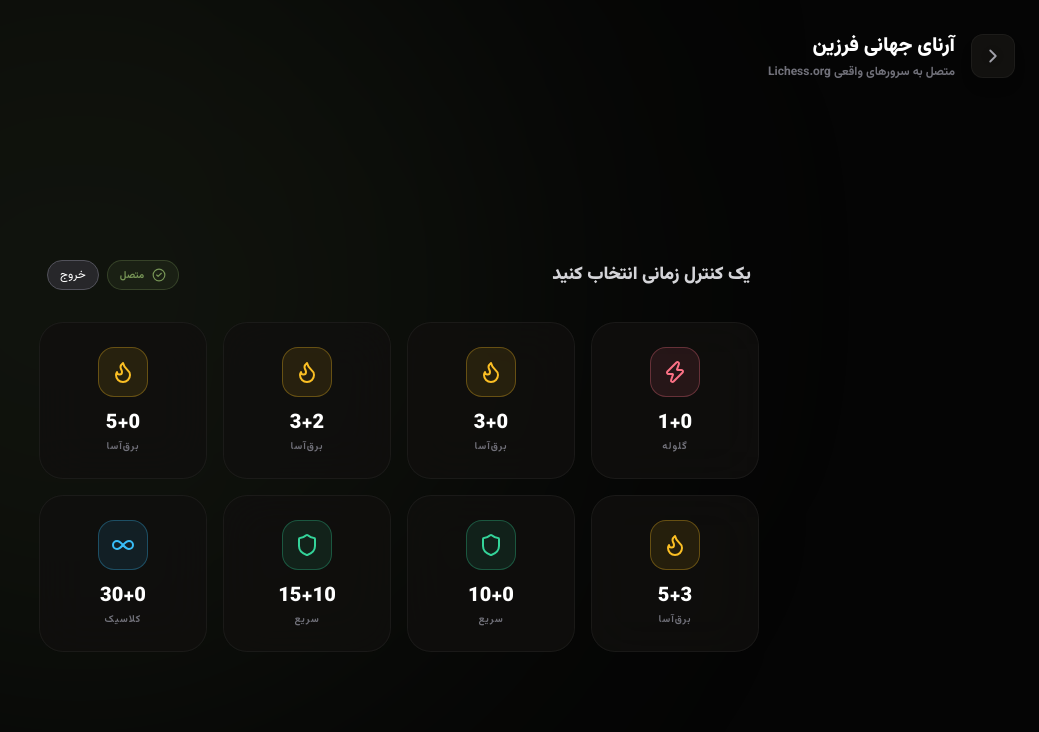
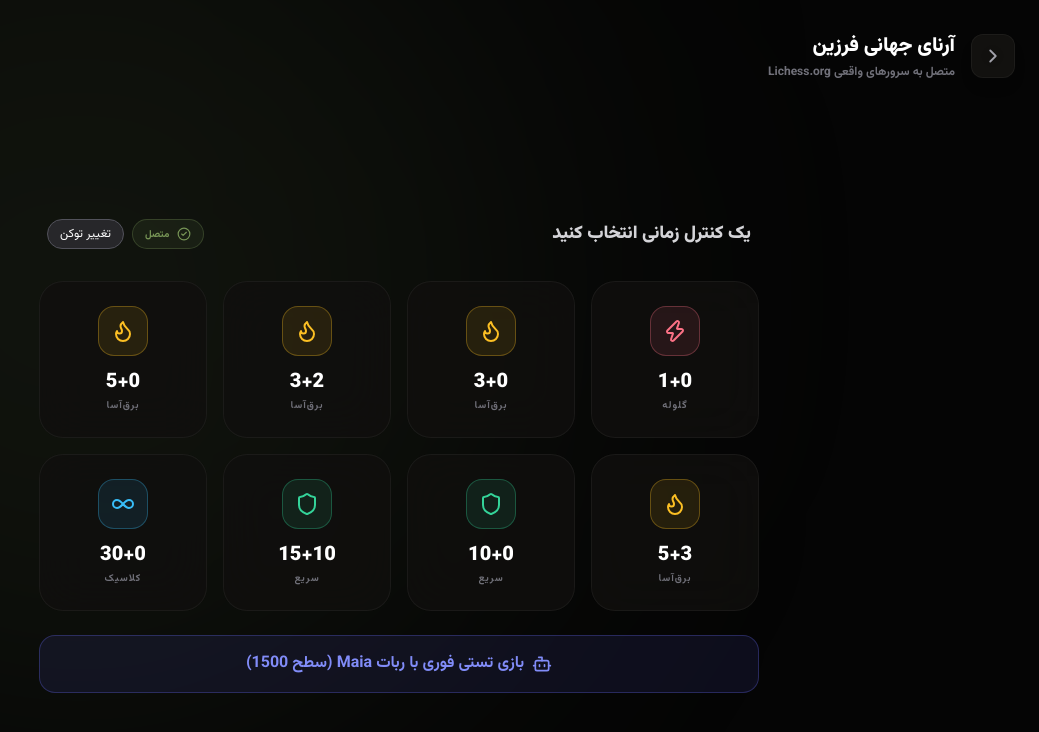
Before and after one commit to Lasp-ir/farzin-app, a React (Vite) app: page /play/online/lobby in a window 1280 px wide. Shown: the top 732 px of the page, without its empty margins (241-1280 px from the left). Built offline with nearby package versions, Linux system fonts and the light colour scheme; sample sign-in values are in the browser's storage.

Commit message:
fix(PlayOnline): resolve 400 Bad Request on Lichess seek API by ensuring implicit fetch URLSearchParams bindings and implementing exact remote error translation

```diff
--- a/src/pages/LichessLobby.tsx
+++ b/src/pages/LichessLobby.tsx
@@ -1,7 +1,7 @@
 import { useState, useEffect } from 'react';
 import { useNavigate } from 'react-router-dom';
 import { motion, AnimatePresence } from 'framer-motion';
-import { ChevronRight, Zap, Flame, Infinity as InfinityIcon, Shield, Search, X, CheckCircle2, AlertCircle } from 'lucide-react';
+import { ChevronRight, Zap, Flame, Infinity as InfinityIcon, Shield, Search, X, CheckCircle2, AlertCircle, Bot } from 'lucide-react';
 
 export default function LichessLobby() {
     const navigate = useNavigate();
@@ -19,13 +19,12 @@ export default function LichessLobby() {
         return () => clearInterval(interval);
     }, [isSearching]);
 
-    // ورود واقعی (ذخیره توکن کاربر)
     const handleLogin = () => {
         if (!inputToken.trim()) {
             setError("لطفاً توکن را وارد کنید");
             return;
         }
-        // تست توکن با درخواست به لیچس
+
         fetch('https://lichess.org/api/account', {
             headers: { 'Authorization': `Bearer ${inputToken}` }
         }).then(res => {
@@ -34,18 +33,17 @@ export default function LichessLobby() {
                 setToken(inputToken);
                 setError(null);
             } else {
-                setError("توکن نامعتبر است. لطفاً توکنی با دسترسی Board API ایجاد کنید.");
+                setError("توکن نامعتبر است. لطفاً توکنی با دسترسی Play games with the board API ایجاد کنید.");
             }
         }).catch(() => setError("خطا در برقراری ارتباط با لیچس."));
     };
 
-    // خروج
     const handleLogout = () => {
         localStorage.removeItem('lichess_token');
         setToken(null);
     };
 
-    // 🌟 درخواست واقعی بازی از لیچس
+    // 🌟 درخواست هوشمند بازی از لیچس با کالبدشکافی ارورهای 400
     const handleSeek = async (timeControl: string) => {
         if (!token) return;
         setIsSearching(true);
@@ -56,26 +54,43 @@ export default function LichessLobby() {
         const increment = parseInt(incStr, 10);
 
         try {
-            // استفاده از Lichess Board API برای ارسال درخواست بازی
-            // چون این یک استریم است، از fetch به صورت معمول استفاده نمی‌شود، بلکه بادی رو می‌خونیم
+            const formData = new URLSearchParams();
+            formData.append('rated', 'false');
+            formData.append('time', minutes.toString());
+            formData.append('increment', increment.toString());
+
             const response = await fetch('https://lichess.org/api/board/seek', {
                 method: 'POST',
                 headers: {
                     'Authorization': `Bearer ${token}`,
-                    'Content-Type': 'application/x-www-form-urlencoded'
+                    // Content-Type را حذف کردیم تا مرورگر خودش بایندینگ URLSearchParams را دقیق انجام دهد
                 },
-                body: new URLSearchParams({
-                    rated: 'false', // فعلاً برای تست Unrated
-                    time: minutes.toString(),
-                    increment: increment.toString(),
-                })
+                body: formData
             });
 
             if (!response.ok) {
-                throw new Error("خطا در ایجاد چالش");
+                const errText = await response.text();
+                let exactError = errText;
+                try {
+                    const errJson = JSON.parse(errText);
+                    exactError = errJson.error || errJson.message || errText;
+                } catch(e) {}
+
+                if (response.status === 400) {
+                    if (exactError.toLowerCase().includes('already seeking')) {
+                        throw new Error("شما در حال حاضر یک جستجوی فعال در لیچس دارید. لطفاً جستجوی قبلی را در سایت لیچس لغو کنید.");
+                    }
+                    throw new Error(`خطای 400 (Bad Request): لیچس این کنترل زمانی را رد کرد. دلیل: ${exactError}`);
+                } else if (response.status === 403) {
+                    throw new Error("دسترسی غیرمجاز (403): توکن شما دسترسی Board API ندارد یا اکانت شما مسدود/ربات است.");
+                } else if (response.status === 401) {
+                    throw new Error("توکن منقضی شده یا نامعتبر است.");
+                } else if (response.status === 429) {
+                    throw new Error("درخواست بیش از حد به لیچس. لطفاً چند ثانیه صبر کنید.");
+                }
+                throw new Error(`خطای سرور لیچس (${response.status}): ${exactError}`);
             }
 
-            // خواندن استریم برای پیدا شدن حریف
             const reader = response.body?.getReader();
             const decoder = new TextDecoder('utf-8');
 
@@ -90,10 +105,8 @@ export default function LichessLobby() {
                     for (let line of lines) {
                         try {
                             const data = JSON.parse(line);
-                            // وقتی بازی شروع بشه لیچس GameStart میده
                             if (data.type === 'gameStart') {
                                 setIsSearching(false);
-                                // ریدایرکت به صفحه بازی با آیدی واقعی
                                 navigate(`/play/online/game/${data.game.id}`, {
                                     state: {
                                         timeControl,
@@ -103,15 +116,60 @@ export default function LichessLobby() {
                                 });
                                 return;
                             }
-                        } catch (e) {
-                            // نادیده گرفتن خطاهای پارس (مثل سیگنال‌های پینگ خالی)
-                        }
+                        } catch (e) {}
                     }
                 }
             }
         } catch (err: any) {
             setIsSearching(false);
-            setError("جستجو لغو شد یا خطایی رخ داد: " + err.message);
+            setError(err.message);
+        }
+    };
+
+    const handleChallengeMaia = async () => {
+        if (!token) return;
+        setIsSearching(true);
+        setError(null);
+
+        try {
+            const formData = new URLSearchParams();
+            formData.append('rated', 'false');
+            formData.append('clock.limit', '180');
+            formData.append('clock.increment', '2');
+
+            const response = await fetch('https://lichess.org/api/challenge/maia1', {
+                method: 'POST',
+                headers: { 'Authorization': `Bearer ${token}` },
+                body: formData
+            });
+
+            if (!response.ok) {
+                const errText = await response.text();
+                let exactError = errText;
+                try {
+                    const errJson = JSON.parse(errText);
+                    exactError = errJson.error || errJson.message || errText;
+                } catch(e) {}
+
+                if (response.status === 403) throw new Error("دسترسی 403: لطفاً توکن جدید با دسترسی Board API بسازید.");
+                if (response.status === 400) throw new Error(`خطای 400 ربات: ${exactError}`);
+                throw new Error(`ربات لیچس در دسترس نیست (${response.status})`);
+            }
+
+            const data = await response.json();
+            if (data.challenge && data.challenge.id) {
+                setIsSearching(false);
+                navigate(`/play/online/game/${data.challenge.id}`, {
+                    state: {
+                        timeControl: '3+2',
+                        gameId: data.challenge.id,
+                        token: token
+                    }
+                });
+            }
+        } catch (err: any) {
+            setIsSearching(false);
+            setError(err.message);
         }
     };
 
@@ -162,7 +220,7 @@ export default function LichessLobby() {
                             </button>
                         </motion.div>
                     ) : isSearching ? (
-                        <motion.div key="searching" initial={{ opacity: 0, scale: 0.9 }} animate={{ opacity: 1, scale: 1 }} className="flex flex-col items-center">
+                        <motion.div key="searching" initial={{ opacity: 0, scale: 0.9 }} animate={{ opacity: 1, scale: 1 }} className="flex flex-col items-center w-full">
                             <div className="relative w-64 h-64 flex items-center justify-center mb-8">
                                 <div className="absolute inset-0 border-4 border-farzin-accent/20 rounded-full animate-ping" style={{ animationDuration: '3s' }}></div>
                                 <div className="absolute inset-4 border-4 border-farzin-accent/40 rounded-full animate-ping" style={{ animationDuration: '3s', animationDelay: '1s' }}></div>
@@ -171,7 +229,7 @@ export default function LichessLobby() {
                                     <Search size={32} className="text-farzin-accent animate-pulse" />
                                 </div>
                             </div>
-                            <h2 className="text-2xl font-black mb-2">در حال یافتن حریف واقعی...</h2>
+                            <h2 className="text-2xl font-black mb-2 text-center">در انتظار اتصال حریف واقعی...</h2>
                             <p className="text-farzin-accent font-mono font-bold tracking-widest text-lg mb-8">00:{searchTime.toString().padStart(2, '0')}</p>
                             <button onClick={() => { setIsSearching(false); setError("جستجو لغو شد."); }} className="px-8 py-3 bg-red-500/10 text-red-400 border border-red-500/30 rounded-full font-bold hover:bg-red-500/20 active:scale-95 transition-all flex items-center gap-2">
                                 <X size={18} /> لغو جستجو
@@ -185,13 +243,13 @@ export default function LichessLobby() {
                                     <div className="flex items-center gap-2 bg-farzin-accent/10 text-farzin-accent px-3 py-1.5 rounded-full border border-farzin-accent/30">
                                         <CheckCircle2 size={14} /> <span className="text-[10px] font-bold">متصل</span>
                                     </div>
-                                    <button onClick={handleLogout} className="bg-zinc-800 hover:bg-zinc-700 text-xs px-3 py-1.5 rounded-full border border-zinc-600 transition-colors">خروج</button>
+                                    <button onClick={handleLogout} className="bg-zinc-800 hover:bg-zinc-700 text-xs px-3 py-1.5 rounded-full border border-zinc-600 transition-colors">تغییر توکن</button>
                                 </div>
                             </div>
 
-                            {error && <div className="mb-6 p-3 bg-red-500/10 border border-red-500/20 text-red-400 text-sm font-bold rounded-xl text-center">{error}</div>}
+                            {error && <div className="mb-6 p-3 bg-red-500/10 border border-red-500/20 text-red-400 text-sm font-bold rounded-xl text-center leading-loose">{error}</div>}
 
-                            <div className="grid grid-cols-2 sm:grid-cols-4 gap-4">
+                            <div className="grid grid-cols-2 sm:grid-cols-4 gap-4 mb-6">
                                 {timeControls.map((tc) => (
                                     <button
                                         key={tc.id}
@@ -206,6 +264,10 @@ export default function LichessLobby() {
                                     </button>
                                 ))}
                             </div>
+
+                            <button onClick={handleChallengeMaia} className="w-full bg-indigo-500/10 hover:bg-indigo-500/20 border border-indigo-500/30 text-indigo-400 py-4 rounded-2xl flex items-center justify-center gap-2 font-bold transition-all active:scale-95">
+                                <Bot size={20} /> بازی تستی فوری با ربات Maia (سطح 1500)
+                            </button>
                         </motion.div>
                     )}
                 </AnimatePresence>
```
